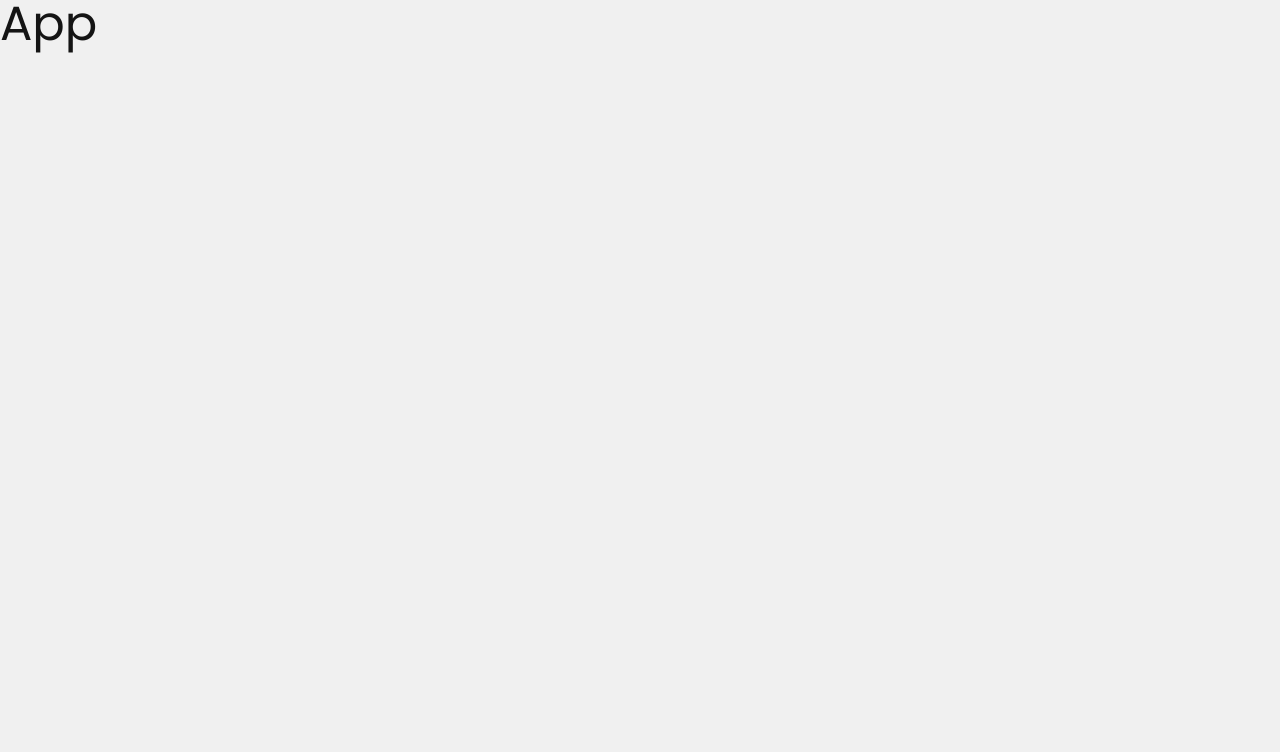
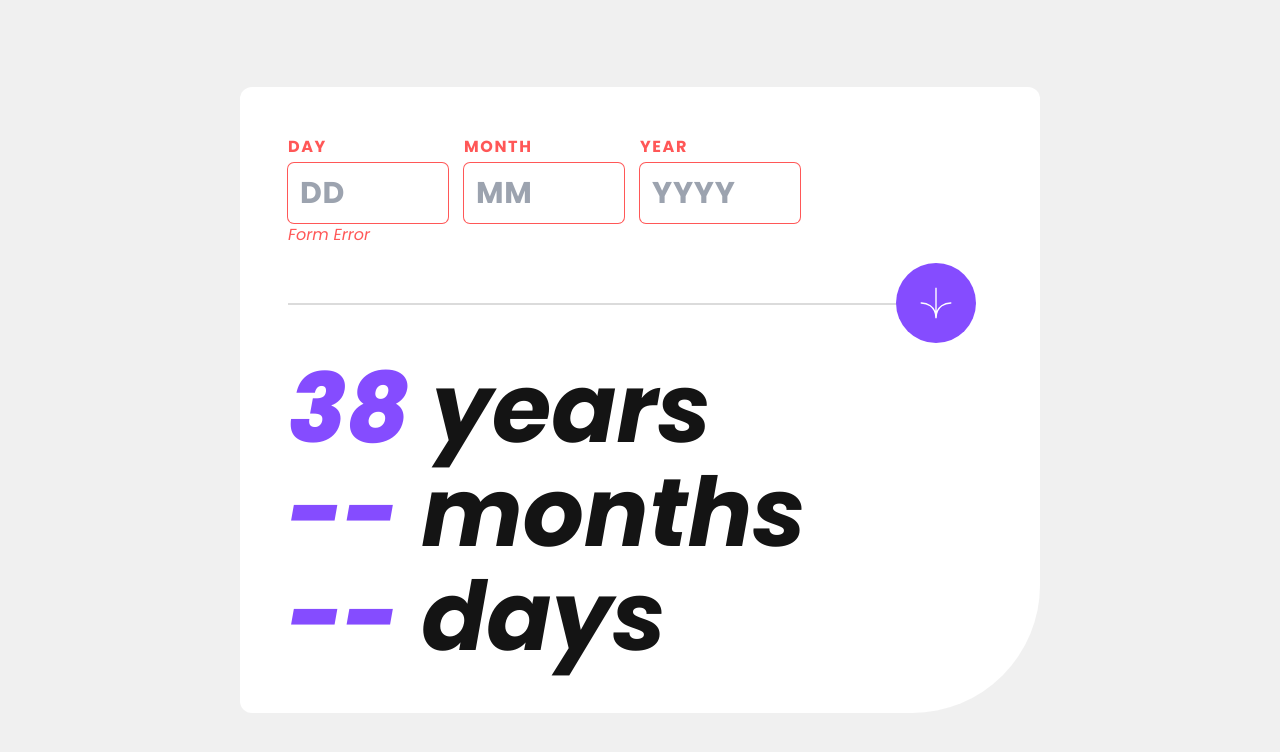
Before and after one commit to ShivangamSoni/age-calculator, a React (Vite) app: page / in a window 1280 px wide. Shown: the top 752 px of the page. Built offline with nearby package versions, Linux system fonts and the light colour scheme; the HTML template or start-up script is replaced by a standard one.

Commit message:
Implement App UI

```diff
--- a/src/App.tsx
+++ b/src/App.tsx
@@ -1,7 +1,61 @@
+import { ArrowIcon } from "@/assets";
+
+import Input from "@/components/Input";
+import Error from "@/components/Error";
+import Button from "@/components/Button";
+import Output from "@/components/Output";
+
 export default function App() {
     return (
-        <div className="font-primary bg-neutral-white-100 text-neutral-black min-h-screen overflow-hidden">
-            <h1 className="text-5xl">App</h1>
-        </div>
+        <main className="font-primary bg-neutral-white-100 text-neutral-black min-h-screen overflow-hidden flex items-center justify-center px-4">
+            <h1 className="sr-only">Age Calculator</h1>
+            <div className="bg-neutral-white-50 p-8 md:p-12 md:pr-16 rounded-xl rounded-ee-[8rem] w-[min(50rem,100%)]">
+                <form className="">
+                    <div className="relative pb-14 mb-14 border-b-2 border-neutral-grey-200">
+                        <div className="grid grid-cols-3 sm:grid-cols-[repeat(auto-fill,minmax(10rem,1fr))] gap-4">
+                            <Input
+                                id="day"
+                                type="text"
+                                placeholder="DD"
+                                label="Day"
+                                error="Form Error"
+                                displayError={false}
+                            />
+                            <Input
+                                id="month"
+                                type="text"
+                                placeholder="MM"
+                                label="Month"
+                                error="Form Error"
+                                displayError={false}
+                            />
+                            <Input
+                                id="year"
+                                type="text"
+                                placeholder="YYYY"
+                                label="Year"
+                                error="Form Error"
+                                displayError={false}
+                            />
+                        </div>
+                        <Error>Form Error</Error>
+
+                        <Button
+                            className="flex items-center justify-center rounded-full absolute left-1/2 top-full -translate-y-1/2 -translate-x-1/2 md:left-full md:-translate-x-full"
+                            type="submit"
+                        >
+                            <span className="sr-only">Calculate Age</span>
+                            <ArrowIcon className="w-8 h-8" />
+                        </Button>
+                    </div>
+
+                    <div className="grid gap-2">
+                        <Output label="years" value="38" htmlFor="year" />
+                        <Output label="months" value="--" htmlFor="month" />
+                        <Output label="days" value="--" htmlFor="day" />
+                    </div>
+                </form>
+            </div>
+        </main>
     );
 }
```
